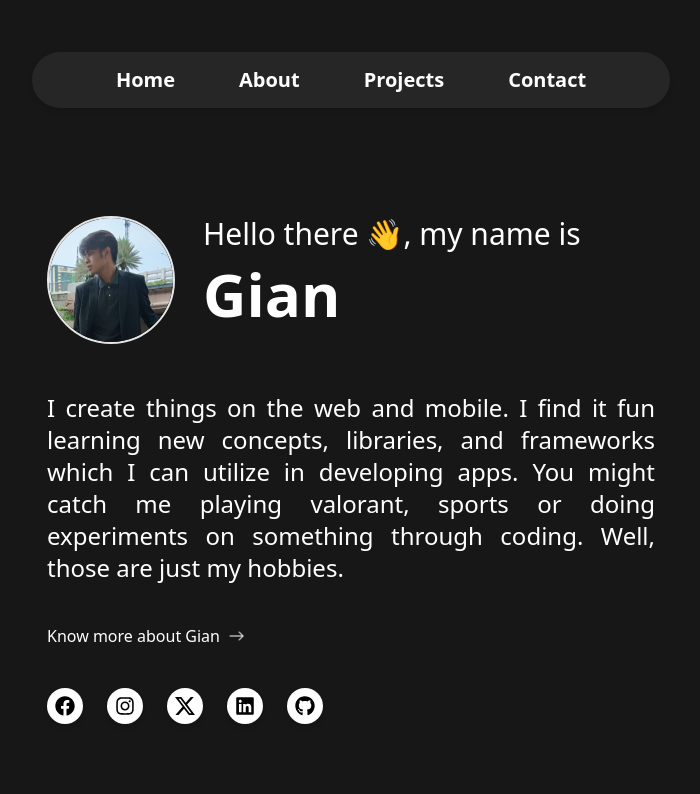
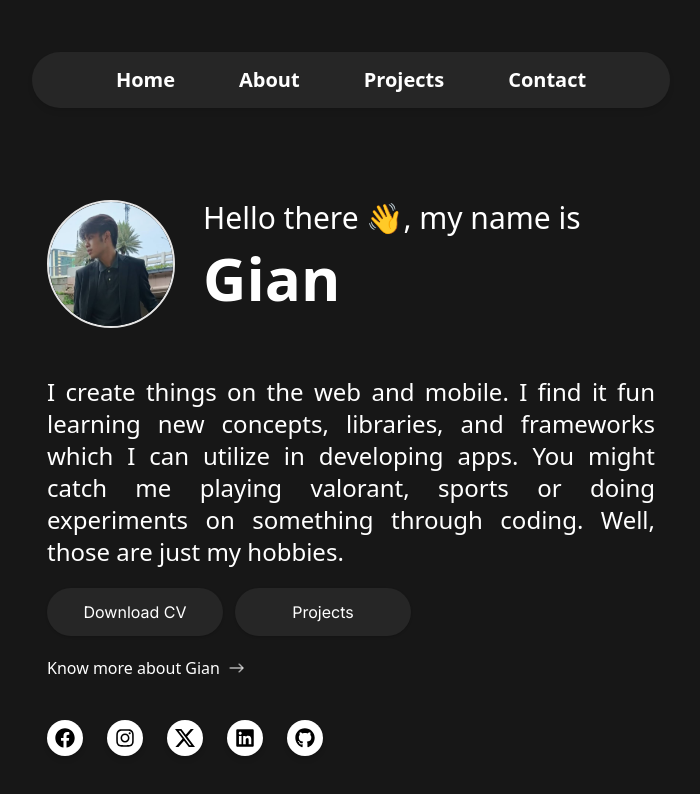
Before and after one commit to gian-tiqui/michael-gian-tiqui, a Next.js app: page / in a window 1280 px wide. Shown: the top 794 px of the page, without its empty margins (289-989 px from the left). Built offline with nearby package versions, Linux system fonts and the light colour scheme.

Commit message:
added buttons to intro page

```diff
--- a/src/app/components/introduction/Introduction.tsx
+++ b/src/app/components/introduction/Introduction.tsx
@@ -3,10 +3,13 @@ import Image from "next/image";
 import React from "react";
 import gian from "../../assets/michael-gian-tiqui-bg.jpg";
 import NextButton from "../next-button/NextButton";
+import Link from "next/link";
 
 const Introduction = () => {
+  const handleDownloadCvClick = () => {};
+
   return (
-    <div className="px-7 mb-16 md:mb-0 md:px-44 md:pt-14">
+    <div className="px-7 mb-16 md:mb-0 md:px-44 md:pt-10">
       <div className="flex gap-3 md:gap-7 mb-12">
         <Image
           src={gian}
@@ -24,12 +27,27 @@ const Introduction = () => {
         </div>
       </div>
 
-      <p className="font-sans md:text-2xl text-justify text-white dark:text-black mb-10">
+      <p className="font-sans md:text-2xl text-justify text-white dark:text-black mb-5">
         I create things on the web and mobile. I find it fun learning new
         concepts, libraries, and frameworks which I can utilize in developing
         apps. You might catch me playing valorant, sports or doing experiments
         on something through coding. Well, those are just my hobbies.
       </p>
+      <div className="flex justify-start gap-3">
+        <button
+          onClick={handleDownloadCvClick}
+          className="hover:bg-neutral-700 mb-5 w-44 h-12 text-md text-white dark:text-black bg-neutral-800 rounded-full shadow"
+        >
+          Download CV
+        </button>
+        <Link
+          href={"/projects"}
+          className="hover:bg-neutral-700 mb-5 w-44 h-12 grid place-content-center text-md text-white dark:text-black bg-neutral-800 rounded-full shadow"
+        >
+          Projects
+        </Link>
+      </div>
+
       <NextButton link="/about" name="Know more about Gian" />
     </div>
   );
```
